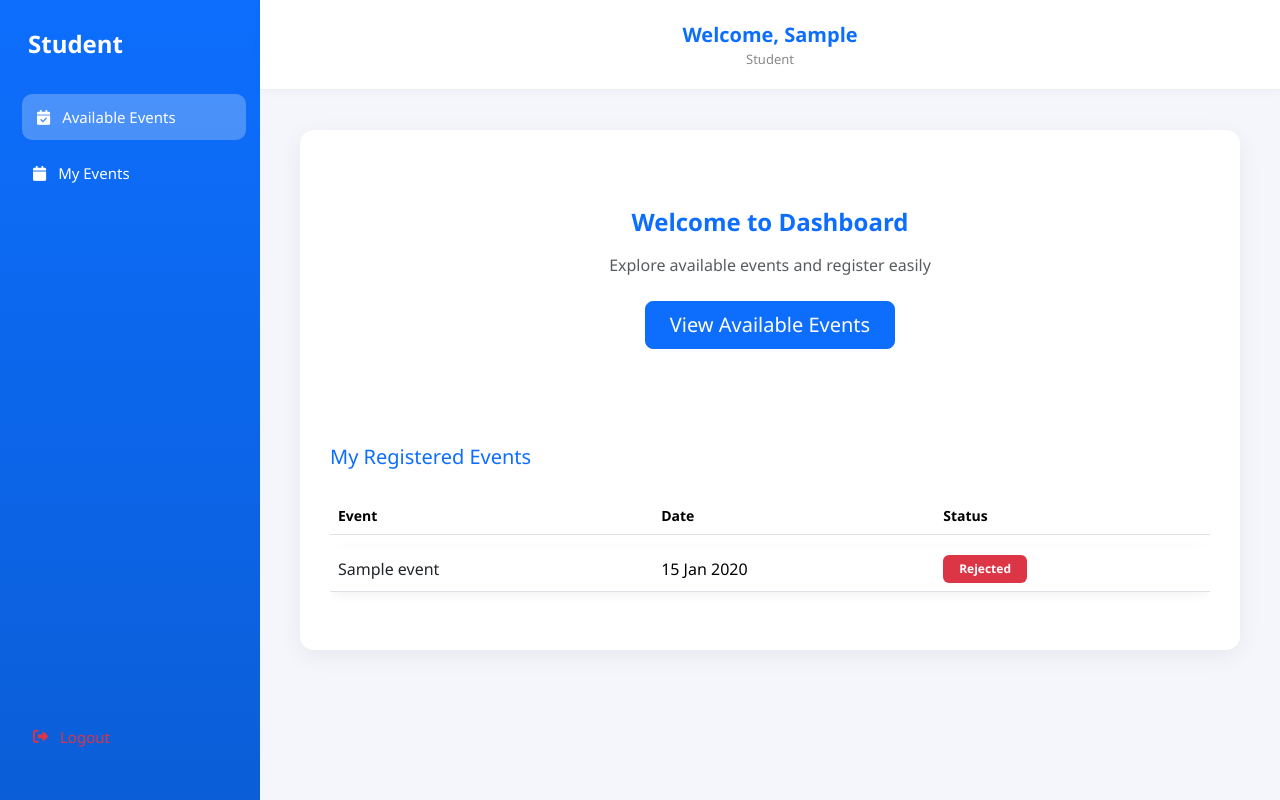
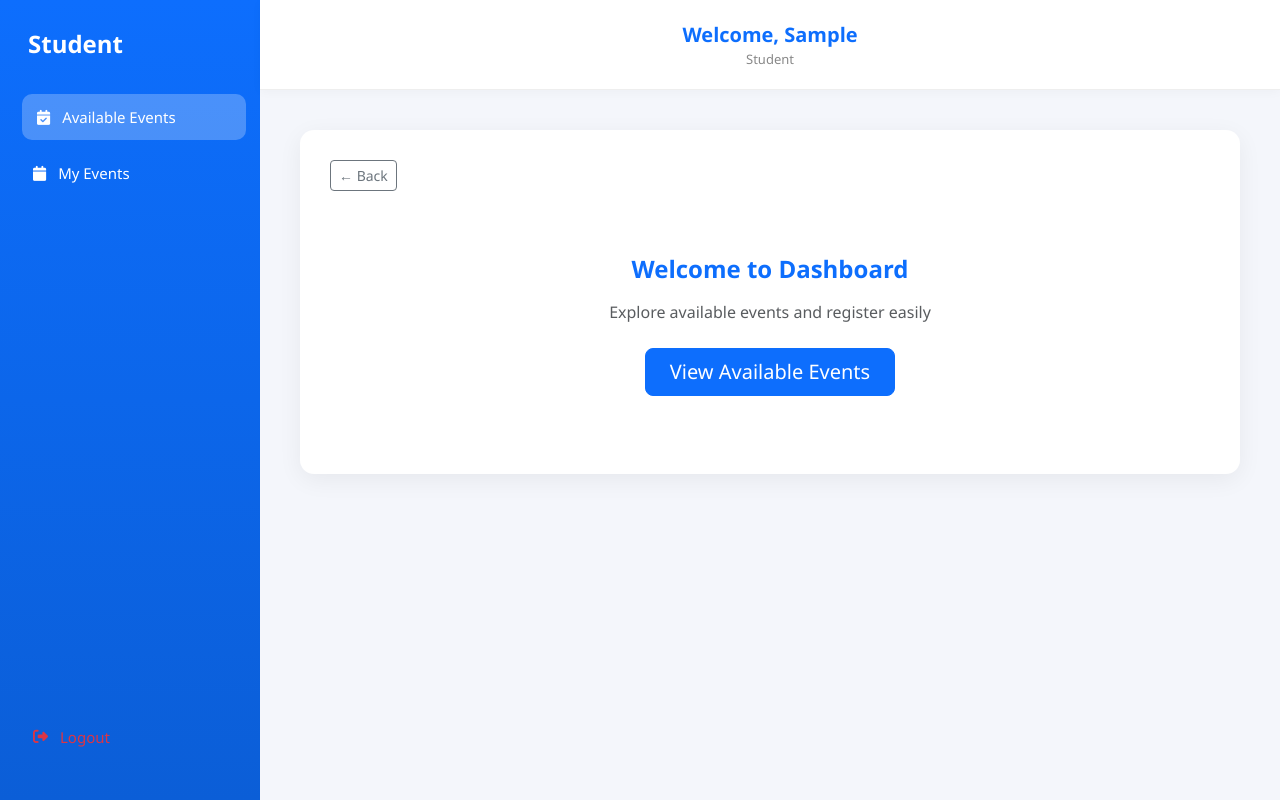
Before and after one commit to malikhasham712-tech/uems-final-year-project, a Django app: page /dashboard/ in a window 1280 px wide. Run offline with Django 5.2, Linux system fonts and the light colour scheme; a user stored in the database is signed in; tables that the repository leaves empty hold one stand-in row (values such as "Sample post"); some libraries are stand-ins or nearby versions.

Commit message:
Working on UI Not completed

```diff
--- a/uems/accounts/templates/accounts/dashboard.html
+++ b/uems/accounts/templates/accounts/dashboard.html
@@ -6,14 +6,24 @@
 <div class="box">
 
     {% if role == 'organizer' %}
-        <!-- ORGANIZER DASHBOARD -->
+
+        <!-- BACK BUTTON -->
+        <div class="mb-3">
+            <button onclick="history.back()" class="btn btn-outline-secondary btn-sm">
+                ← Back
+            </button>
+        </div>
+
+        <!-- ORGANIZER DASHBOARD HEADER -->
         <div class="d-flex justify-content-between align-items-center mb-4">
             <h4 class="text-primary fw-bold mb-0">Assigned Events</h4>
         </div>
 
         {% if user_events %}
+
             <div class="table-responsive">
                 <table class="table align-middle table-hover">
+
                     <thead>
                         <tr>
                             <th>Event</th>
@@ -23,10 +33,12 @@
                             <th class="text-center">Registrations</th>
                         </tr>
                     </thead>
+
                     <tbody>
+
                         {% for event in user_events %}
                         <tr>
-                                <!-- EVENT NAME -->
+
                             <td>
                                 <a href="{% url 'events:view_event' event.id %}"
                                    class="fw-semibold text-decoration-none text-dark hover-primary">
@@ -34,12 +46,10 @@
                                 </a>
                             </td>
 
-                                <!-- DATE -->
                             <td>
                                 <span class="text-muted">{{ event.date|date:"d M Y" }}</span>
                             </td>
 
-                                <!-- STATUS -->
                             <td>
                                 {% if event.status == 'announced' %}
                                     <span class="badge bg-success px-3 py-2">Announced</span>
@@ -50,7 +60,6 @@
                                 {% endif %}
                             </td>
 
-                                <!-- PROPOSALS -->
                             <td class="text-center">
                                 <a href="{% url 'events:view_proposals' event.id %}"
                                    class="btn btn-sm btn-outline-primary px-3">
@@ -58,18 +67,20 @@
                                 </a>
                             </td>
 
-                                <!-- REGISTRATIONS -->
                             <td class="text-center">
                                 <a href="{% url 'events:event_registrations' event.id %}"
                                    class="btn btn-sm btn-outline-success px-3">
                                     View
                                 </a>
                             </td>
+
                         </tr>
                         {% endfor %}
+
                     </tbody>
                 </table>
             </div>
+
         {% else %}
             <div class="text-center py-5">
                 <h6 class="text-muted">No events assigned yet</h6>
@@ -77,88 +88,23 @@
         {% endif %}
 
     {% else %}
+
         <!-- STUDENT DASHBOARD -->
+        <div class="mb-3">
+            <button onclick="history.back()" class="btn btn-outline-secondary btn-sm">
+                ← Back
+            </button>
+        </div>
+
         <div class="text-center py-5">
             <h4 class="fw-bold text-primary mb-3">Welcome to Dashboard</h4>
             <p class="text-muted mb-4">Explore available events and register easily</p>
-            <a href="{% url 'events:available_events' %}" class="btn btn-primary btn-lg px-4">View Available Events</a>
+
+            <a href="{% url 'events:available_events' %}"
+               class="btn btn-primary btn-lg px-4">
+                View Available Events
+            </a>
         </div>
-
-        <!-- SHOW STUDENT'S REGISTERED EVENTS -->
-        {% if my_events %}
-            <div class="mt-5">
-                <h5 class="text-primary mb-3">My Registered Events</h5>
-                <div class="table-responsive">
-                    <table class="table table-hover align-middle">
-                        <thead>
-                            <tr>
-                                <th>Event</th>
-                                <th>Date</th>
-                                <th>Status</th>
-                            </tr>
-                        </thead>
-                        <tbody>
-                            {% for event in my_events %}
-                                <tr>
-                                    <td>
-                                        <a href="{% url 'events:view_event' event.id %}" class="text-decoration-none text-dark">
-                                            {{ event.name }}
-                                        </a>
-                                    </td>
-                                    <td>{{ event.date|date:"d M Y" }}</td>
-                                    <td>
-                                        {% if event.status == 'announced' %}
-                                            <span class="badge bg-success px-3 py-2">Announced</span>
-                                        {% elif event.status == 'pending' %}
-                                            <span class="badge bg-warning text-dark px-3 py-2">Pending</span>
-                                        {% else %}
-                                            <span class="badge bg-danger px-3 py-2">Rejected</span>
-                                        {% endif %}
-                                    </td>
-                                </tr>
-                            {% endfor %}
-                        </tbody>
-                    </table>
-                </div>
-            </div>
-        {% endif %}
-
-        <!-- SHOW ANNOUNCED EVENTS IF NOT REGISTERED -->
-        {% if announced_events %}
-            <div class="mt-5">
-                <h5 class="text-primary mb-3">Available Announced Events</h5>
-                <div class="table-responsive">
-                    <table class="table table-hover align-middle">
-                        <thead>
-                            <tr>
-                                <th>Event</th>
-                                <th>Date</th>
-                                <th>Action</th>
-                            </tr>
-                        </thead>
-                        <tbody>
-                            {% for event in announced_events %}
-                                {% if event not in my_events %}
-                                    <tr>
-                                        <td>
-                                            <a href="{% url 'events:view_event' event.id %}" class="text-decoration-none text-dark">
-                                                {{ event.name }}
-                                            </a>
-                                        </td>
-                                        <td>{{ event.date|date:"d M Y" }}</td>
-                                        <td>
-                                            <a href="{% url 'events:register_event' event.id %}" class="btn btn-sm btn-primary px-3">
-                                                Register
-                                            </a>
-                                        </td>
-                                    </tr>
-                                {% endif %}
-                            {% endfor %}
-                        </tbody>
-                    </table>
-                </div>
-            </div>
-        {% endif %}
 
     {% endif %}
 
--- a/uems/events/urls.py
+++ b/uems/events/urls.py
@@ -3,20 +3,22 @@ from . import views
 
 app_name = 'events'
 
+
 urlpatterns = [
     path('dashboard/', views.dashboard, name='dashboard'),
     path('my-events/', views.my_events, name='my_events'),
 
-    path('proposals/<int:event_id>/', views.view_proposals, name='view_proposals'),
-    path('proposals/submit/<int:event_id>/', views.submit_proposal, name='submit_proposal'),
-    path('proposals/approve/<int:proposal_id>/', views.approve_proposal, name='approve_proposal'),
-    path('proposals/reject/<int:proposal_id>/', views.reject_proposal, name='reject_proposal'),
+    # Proposals
+    path('event/<int:event_id>/proposals/', views.view_proposals, name='view_proposals'),
+    path('proposal/submit/<int:event_id>/', views.submit_proposal, name='submit_proposal'),
+    path('proposal/approve/<int:proposal_id>/', views.approve_proposal, name='approve_proposal'),
+    path('proposal/reject/<int:proposal_id>/', views.reject_proposal, name='reject_proposal'),
 
-    path('events/<int:event_id>/', views.view_event, name='view_event'),
-    path('events/<int:event_id>/registrations/', views.event_registrations, name='event_registrations'),
+    # Event details
+    path('event/<int:event_id>/', views.view_event, name='view_event'),
+    path('event/<int:event_id>/registrations/', views.event_registrations, name='event_registrations'),
 
+    # Student side
     path('available-events/', views.available_events, name='available_events'),
-    path('events/register/<int:event_id>/', views.register_event, name='register_event'),
-
-
+    path('event/register/<int:event_id>/', views.register_event, name='register_event'),
 ]
--- a/uems/events/views.py
+++ b/uems/events/views.py
@@ -155,12 +155,11 @@ def event_registrations(request, event_id):
 # ----------------------
 # STUDENT EVENTS VIEWS
 # ----------------------
-
 @login_required
 def available_events(request):
     """Show all announced events for students."""
     events = Event.objects.filter(status='announced')
-    return render(request, 'accounts/available_events.html', {'events': events})
+    return render(request, 'events/available_events.html', {'events': events})
 
 
 @login_required
```
Lines whose indentation alone changed are shown as unchanged.
